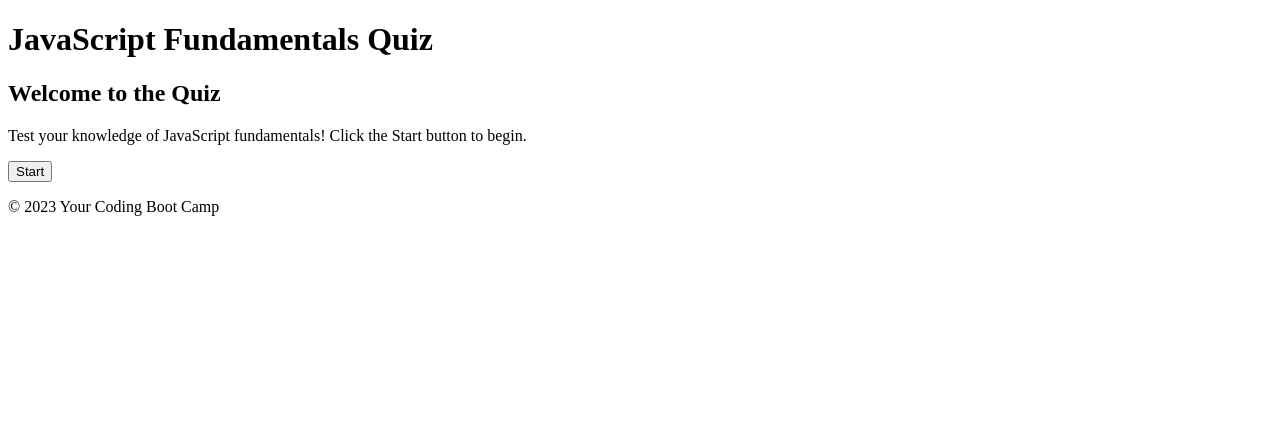
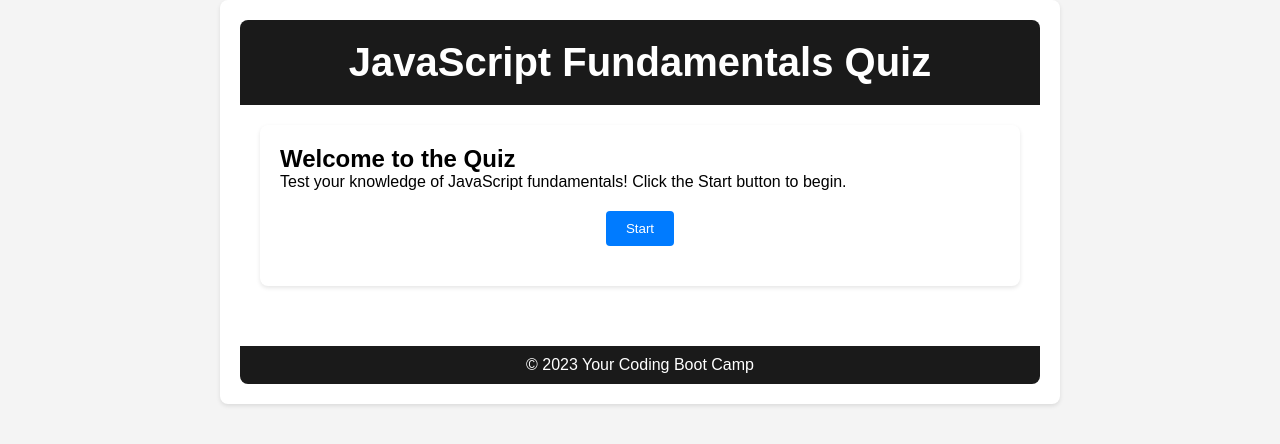
Before and after one commit to Lrosa0126/QuizTime, a plain HTML site: page index.html in a window 1280 px wide. Drawn offline with Linux system fonts and the light colour scheme.

Commit message:
Cleaned up CSS and made it pretty

```diff
--- a/style.css
+++ b/style.css
@@ -1,3 +1,76 @@
+/* Reset some default styles */
+body, h1, h2, p, ul {
+    margin: 0;
+    padding: 0;
+  }
+
+  body {
+    font-family: Arial, sans-serif;
+    background-color: #f4f4f4;
+  }
+
+  .container {
+    max-width: 800px;
+    margin: 0 auto;
+    padding: 20px;
+    background-color: #fff;
+    border-radius: 8px;
+    box-shadow: 0 2px 4px rgba(0, 0, 0, 0.1);
+  }
+
+  header {
+    text-align: center;
+    padding: 20px 0;
+    background-color: #1a1a1a;
+    color: #fff;
+    border-radius: 8px 8px 0 0;
+  }
+
+  header h1 {
+    font-size: 2.5rem;
+  }
+
+  main {
+    padding: 20px;
+  }
+
+  #start-screen, #quiz, #game-over, #high-scores {
+    background-color: #fff;
+    padding: 20px;
+    border-radius: 8px;
+    box-shadow: 0 2px 4px rgba(0, 0, 0, 0.1);
+    margin-bottom: 20px;
+  }
+
+  #start-button, #submit-score {
+    display: block;
+    margin: 20px auto;
+    padding: 10px 20px;
+    background-color: #007bff;
+    color: #fff;
+    border: none;
+    border-radius: 4px;
+    cursor: pointer;
+    transition: background-color 0.3s ease;
+  }
+
+  #start-button:hover, #submit-score:hover {
+    background-color: #0056b3;
+  }
+
+  #choices {
+    list-style: none;
+    padding: 10px 0;
+  }
+
+  #choices li {
+    margin: 5px 0;
+  }
+
+  #countdown {
+    text-align: center;
+    margin-top: 10px;
+  }
 
   .popup {
     position: fixed;
@@ -20,3 +93,12 @@
       opacity: 1;
     }
   }
+
+  footer {
+    text-align: center;
+    margin-top: 20px;
+    padding: 10px 0;
+    background-color: #1a1a1a;
+    color: #fff;
+    border-radius: 0 0 8px 8px;
+  }
```
Lines whose indentation alone changed are shown as unchanged.
